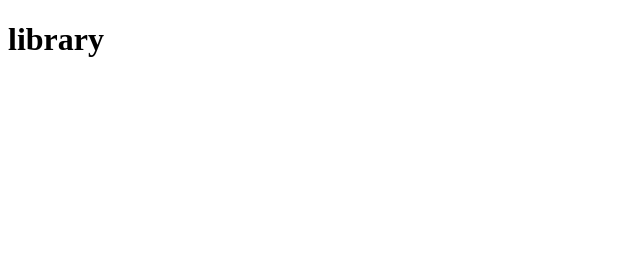
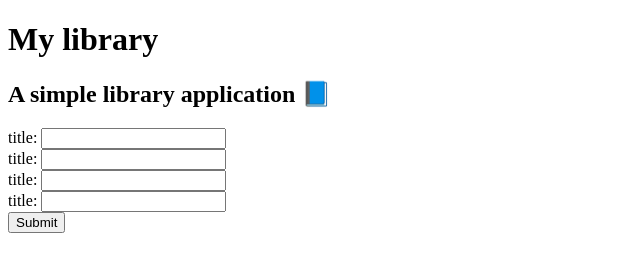
Before and after one commit to krs00/TOP-Library, a website built with Vite: page index.html in a window 1280 px wide. Shown: the whole page, without its empty margins (0-640 px from the left). Built offline with nearby package versions, Linux system fonts and the light colour scheme.

Commit message:
add html form

```diff
--- a/index.html
+++ b/index.html
@@ -2,13 +2,42 @@
 <html lang="en">
   <head>
     <meta charset="UTF-8" />
-    <link rel="icon" type="image/svg+xml" href="/vite.svg" />
     <meta name="viewport" content="width=device-width, initial-scale=1.0" />
     <link rel="stylesheet" type="text/css" href="/css/style.css" />
     <script src="/index.js" defer></script>
-    <title>Vite App</title>
+    <title>Library</title>
   </head>
   <body>
-    <h1>library</h1>
+    <h1>My library</h1>
+    <h2>A simple library application 📘</h2>
+
+    <form>
+
+      <div>
+        <label for="">title:</label>
+        <input id="" type="text" placeholder="">
+      </div>
+
+      <div>
+        <label for="">title:</label>
+        <input id="" type="text" placeholder="">
+      </div>
+
+      <div>
+        <label for="">title:</label>
+        <input id="" type="text" placeholder="">
+      </div>
+
+      <div>
+        <label for="">title:</label>
+        <input id="" type="text" placeholder="">
+      </div>
+
+      <div>
+        <input type="submit">
+      </div>
+
+    </form>
+
   </body>
 </html>
```
